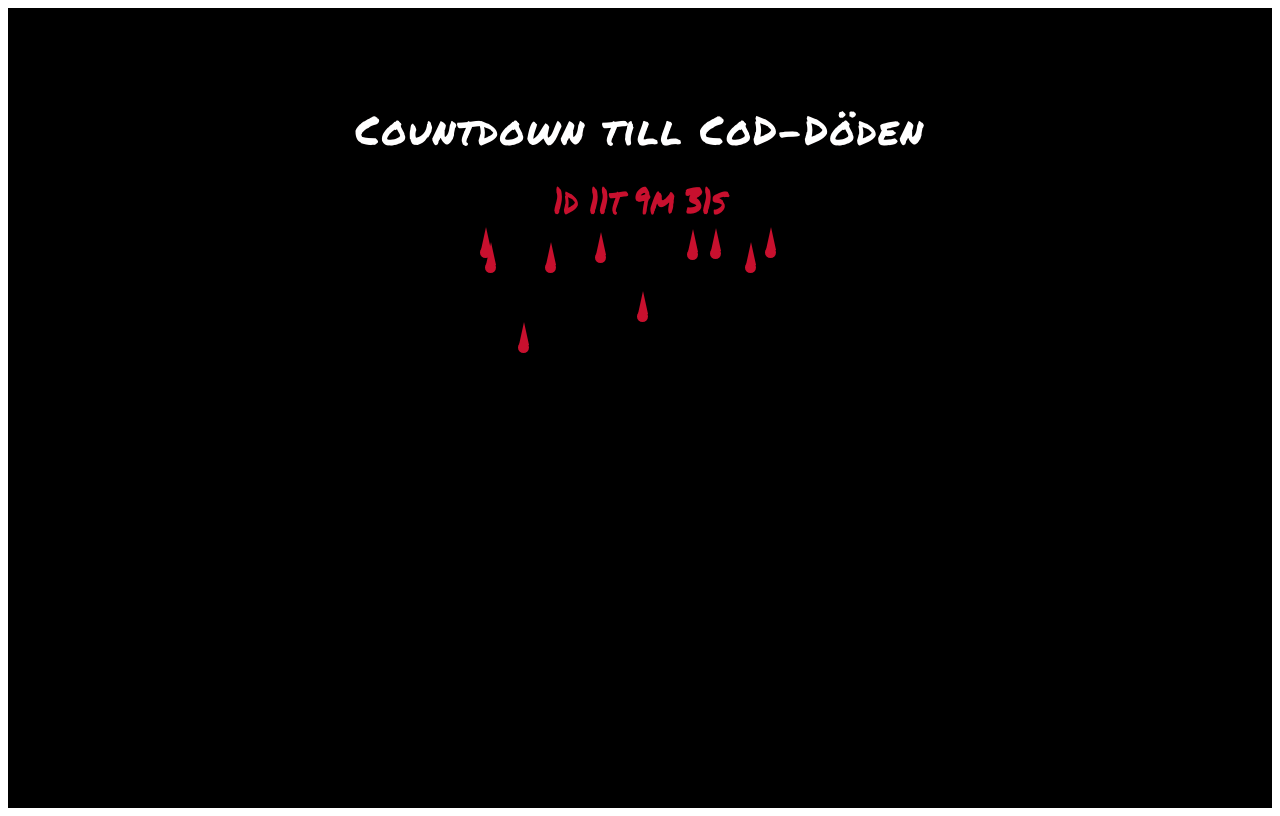
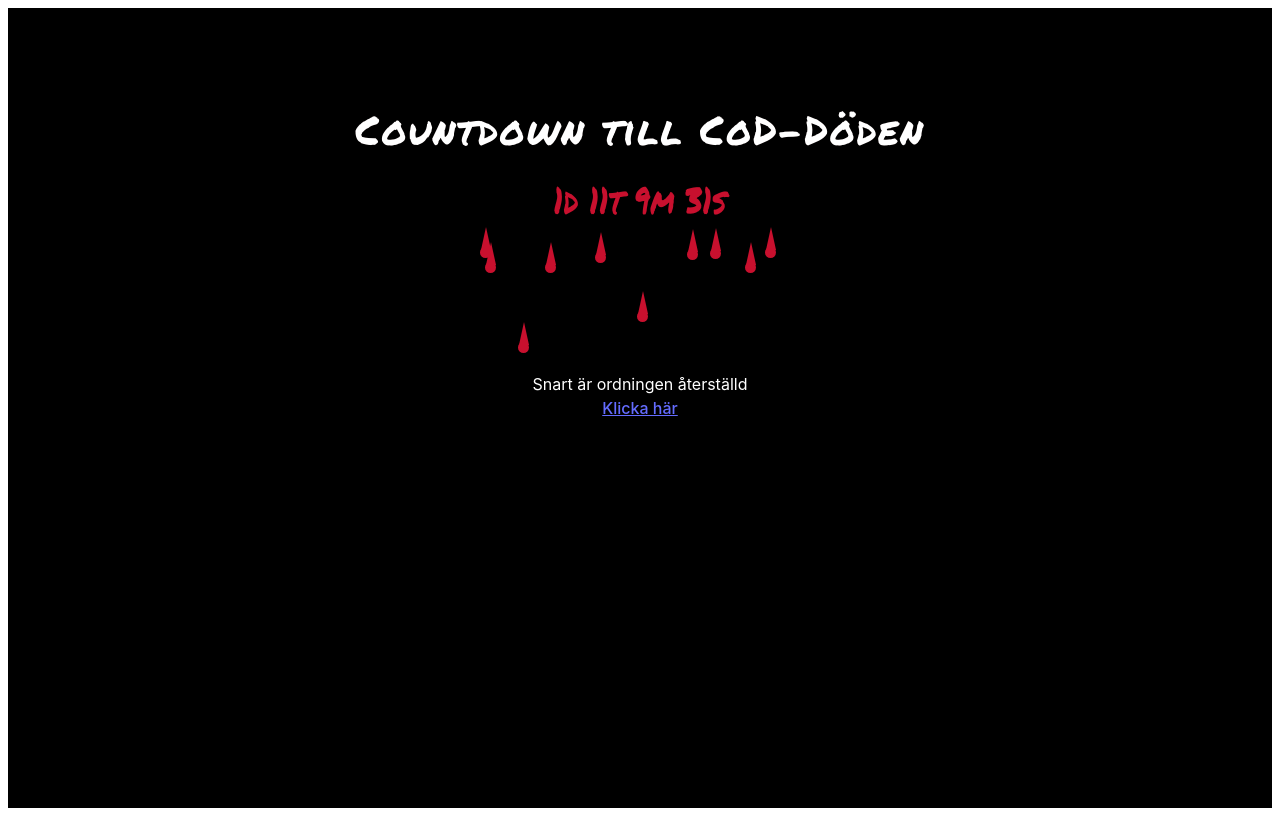
Before and after one commit to f1shbOwl/cod-doden, a React (Vite) app: page / in a window 1280 px wide. Built offline with nearby package versions, Linux system fonts and the light colour scheme.

Commit message:
Lade till länk

```diff
--- a/src/App.css
+++ b/src/App.css
@@ -167,3 +167,17 @@ body {
   0% { top: 70px; }
   100% { top: 600px; }
 }
+
+.links {
+  margin-top: 150px;
+  display: flex;
+  flex-direction: column;
+}
+
+span {
+  color: white;
+}
+
+a {
+  text-decoration: underline;
+}
--- a/src/App.tsx
+++ b/src/App.tsx
@@ -45,6 +45,10 @@ function App() {
             <div className='blooddrop'></div>
             <div className='blooddrop'></div>
           </section>
+          <div className="links">
+            <span>Snart är ordningen återställd </span>
+            <a href='https://www.youtube.com/watch?v=4n4rBrs5-LY&t=12s' target='_blank'>Klicka här</a>
+          </div>
         </div>
     </div>
   );
```
